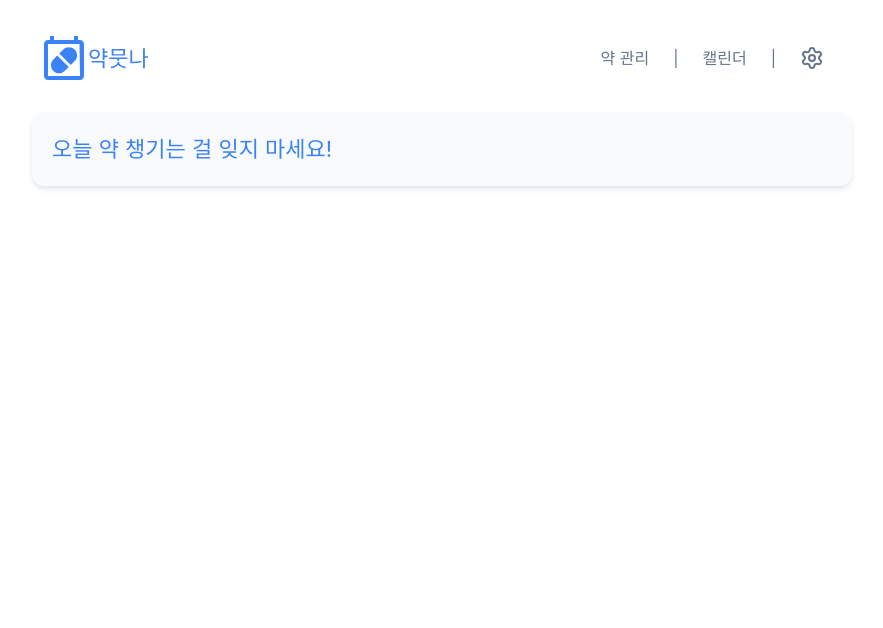
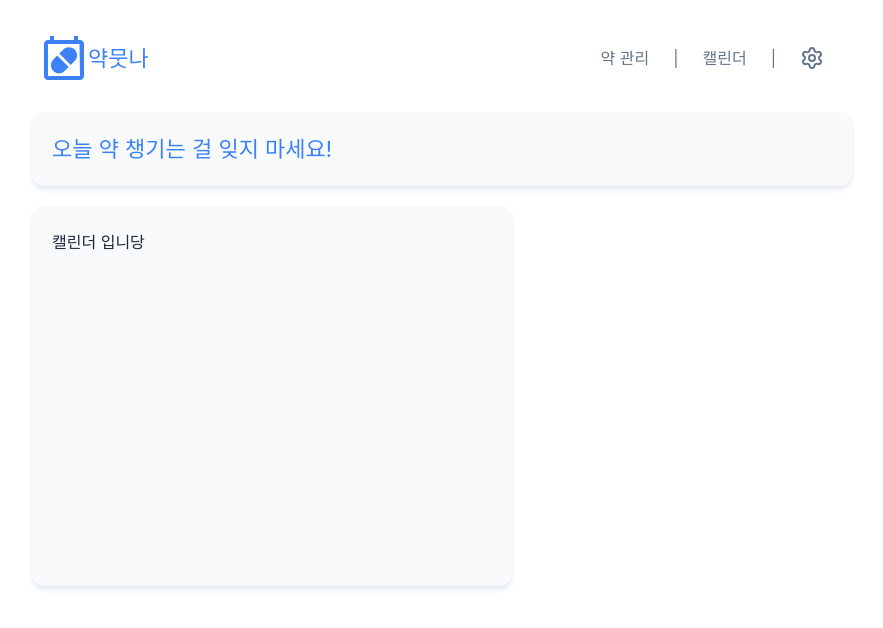
Before and after one commit to wnduddlekd/medicine, a React (Vite) app: page /test in a window 1280 px wide. Both pictures are taken after a click on the button "Home". Shown: the top 628 px of the page, without its empty margins (198-1081 px from the left). Built offline with nearby package versions, Linux system fonts and the light colour scheme; a web font is replaced by a local one.

Commit message:
feat: 캘린더 레이아웃 추가(#19)

```diff
--- /dev/null
+++ b/src/components/Home/HomeCalender.jsx
@@ -0,0 +1,7 @@
+export default function HomeCalender() {
+  return (
+    <div className="min-w-120 w-full h-95 card-base">
+      <div>캘린더 입니당</div>
+    </div>
+  );
+}
--- a/src/pages/Home.jsx
+++ b/src/pages/Home.jsx
@@ -1,10 +1,17 @@
 import DailyDoseFeedback from '../components/Home/DailyDoseFeedback';
+import HomeCalender from '../components/Home/HomeCalender.jsx';
 import { medicines } from '../Mocks/medicationMock.js';
 
 export default function Main() {
   return (
     <div className="space-y-5">
       <DailyDoseFeedback medicines={medicines} />
+      <div className="flex">
+        <div>
+          <HomeCalender />
+        </div>
+        <div className="flex flex-col items-center w-full"></div>
+      </div>
     </div>
   );
 }
```
